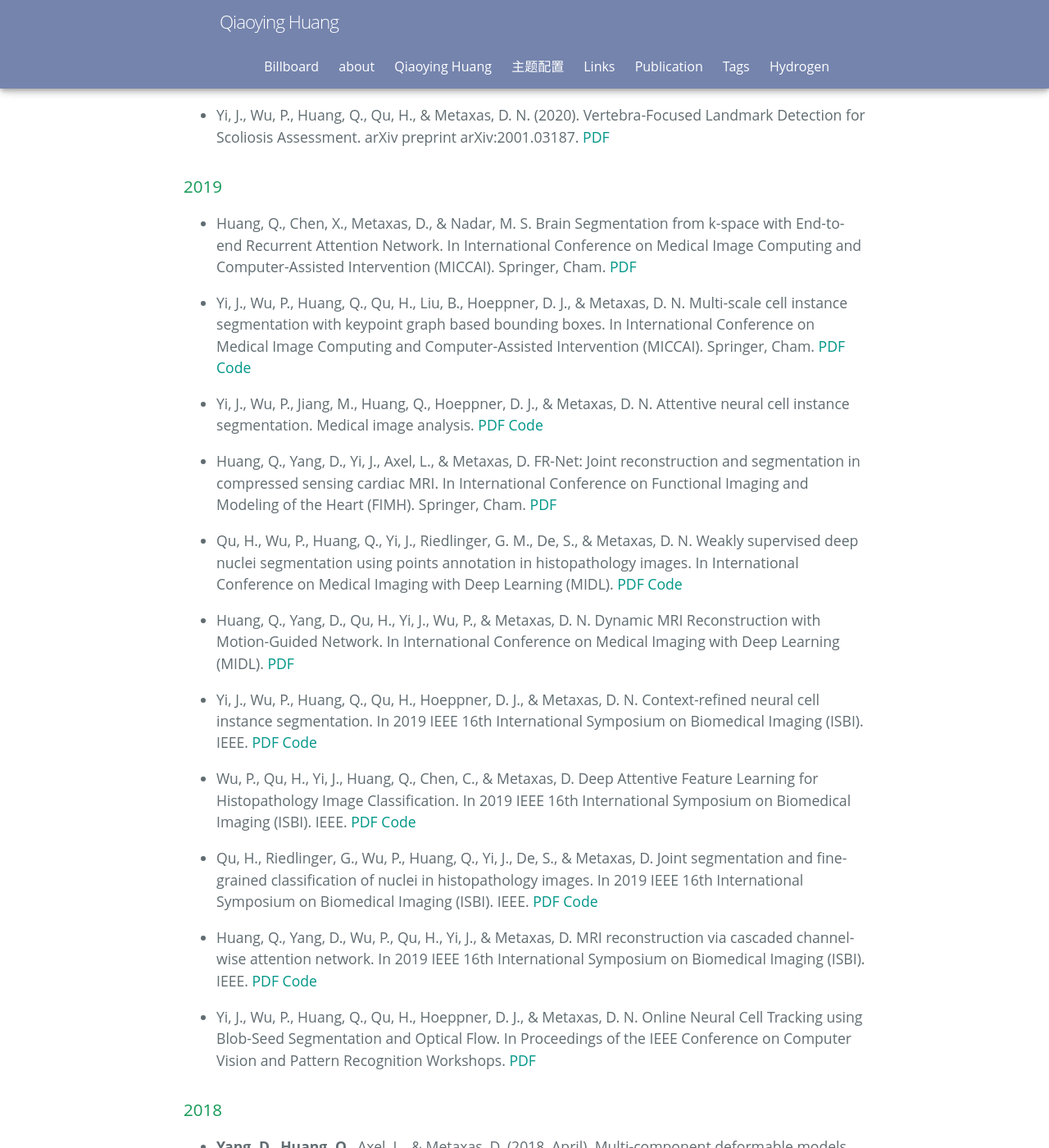
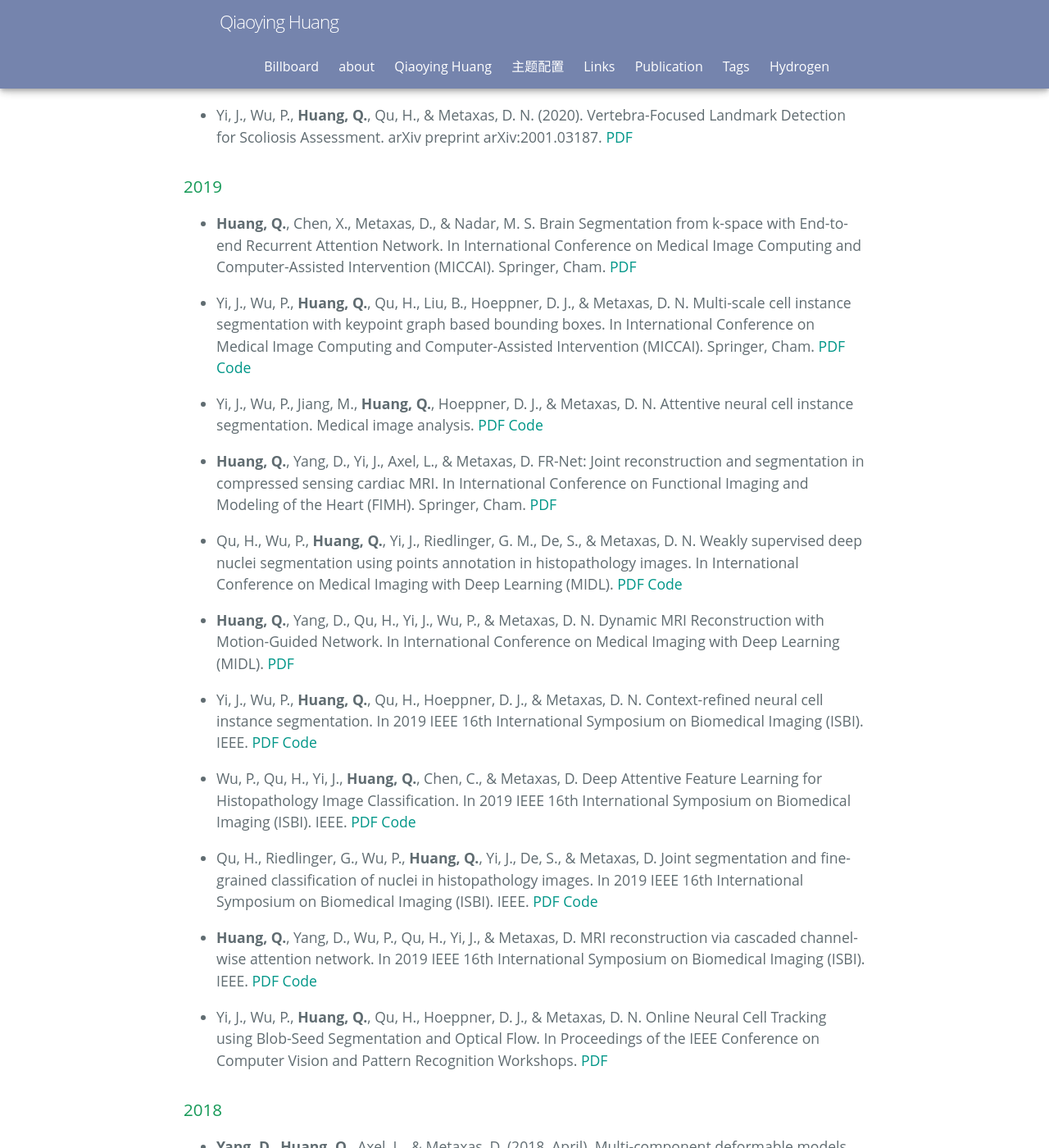
Before and after one commit to charwing10/charwing10.github.io, a Jekyll site: the page built from pages/publication.md, in a window 1280 px wide and 1400 px high, scrolled down 385 px. Shown: the whole window at 82% size. Built offline with Jekyll 4.4.1, drawn with Linux system fonts in a browser that asks for light colours; some web fonts are replaced; some of the changed lines change nothing that is shown; some of the changed text lies outside the part shown.

Commit message:
Update publication.md

```diff
--- a/pages/publication.md
+++ b/pages/publication.md
@@ -6,31 +6,40 @@
 ## Publications
 
 ### 2020
-* Yi, J., Wu, P., Huang, Q., Qu, H., & Metaxas, D. N. (2020). Vertebra-Focused Landmark Detection for Scoliosis Assessment. arXiv preprint arXiv:2001.03187.  [PDF](https://arxiv.org/abs/2001.03187)
+* Yi, J., Wu, P., __Huang, Q.__, Qu, H., & Metaxas, D. N. (2020). Vertebra-Focused Landmark Detection for Scoliosis Assessment. arXiv preprint arXiv:2001.03187.  [PDF](https://arxiv.org/abs/2001.03187)
 
 
 ### 2019
-* Huang, Q., Chen, X., Metaxas, D., & Nadar, M. S. Brain Segmentation from k-space with End-to-end Recurrent Attention Network. In International Conference on Medical Image Computing and Computer-Assisted Intervention (MICCAI). Springer, Cham.  [PDF](https://arxiv.org/abs/1812.02068)
+* __Huang, Q.__, Chen, X., Metaxas, D., & Nadar, M. S. Brain Segmentation from k-space with End-to-end Recurrent Attention Network. In International Conference on Medical Image Computing and Computer-Assisted Intervention (MICCAI). Springer, Cham.  [PDF](https://arxiv.org/abs/1812.02068)
 
-* Yi, J., Wu, P., Huang, Q., Qu, H., Liu, B., Hoeppner, D. J., & Metaxas, D. N. Multi-scale cell instance segmentation with keypoint graph based bounding boxes. In International Conference on Medical Image Computing and Computer-Assisted Intervention (MICCAI). Springer, Cham.  [PDF](https://arxiv.org/abs/1907.09140)  [Code](https://github.com/yijingru/KG_Instance_Segmentation)
+* Yi, J., Wu, P., __Huang, Q.__, Qu, H., Liu, B., Hoeppner, D. J., & Metaxas, D. N. Multi-scale cell instance segmentation with keypoint graph based bounding boxes. In International Conference on Medical Image Computing and Computer-Assisted Intervention (MICCAI). Springer, Cham.  [PDF](https://arxiv.org/abs/1907.09140)  [Code](https://github.com/yijingru/KG_Instance_Segmentation)
 
-* Yi, J., Wu, P., Jiang, M., Huang, Q., Hoeppner, D. J., & Metaxas, D. N. Attentive neural cell instance segmentation. Medical image analysis.  [PDF](https://www.sciencedirect.com/science/article/abs/pii/S1361841518308442)  [Code](https://github.com/yijingru/ANCIS-Pytorch)
+* Yi, J., Wu, P., Jiang, M., __Huang, Q.__, Hoeppner, D. J., & Metaxas, D. N. Attentive neural cell instance segmentation. Medical image analysis.  [PDF](https://www.sciencedirect.com/science/article/abs/pii/S1361841518308442)  [Code](https://github.com/yijingru/ANCIS-Pytorch)
 
-* Huang, Q., Yang, D., Yi, J., Axel, L., & Metaxas, D. FR-Net: Joint reconstruction and segmentation in compressed sensing cardiac MRI. In International Conference on Functional Imaging and Modeling of the Heart (FIMH). Springer, Cham.  [PDF](https://link.springer.com/chapter/10.1007/978-3-030-21949-9_38)
+* __Huang, Q.__, Yang, D., Yi, J., Axel, L., & Metaxas, D. FR-Net: Joint reconstruction and segmentation in compressed sensing cardiac MRI. In International Conference on Functional Imaging and Modeling of the Heart (FIMH). Springer, Cham.  [PDF](https://link.springer.com/chapter/10.1007/978-3-030-21949-9_38)
 
-* Qu, H., Wu, P., Huang, Q., Yi, J., Riedlinger, G. M., De, S., & Metaxas, D. N. Weakly supervised deep nuclei segmentation using points annotation in histopathology images. In International Conference on Medical Imaging with Deep Learning (MIDL).  [PDF](http://proceedings.mlr.press/v102/qu19a/qu19a.pdf)  [Code](https://github.com/huiqu18/WeaklySegPointAnno)
+* Qu, H., Wu, P., __Huang, Q.__, Yi, J., Riedlinger, G. M., De, S., & Metaxas, D. N. Weakly supervised deep nuclei segmentation using points annotation in histopathology images. In International Conference on Medical Imaging with Deep Learning (MIDL).  [PDF](http://proceedings.mlr.press/v102/qu19a/qu19a.pdf)  [Code](https://github.com/huiqu18/WeaklySegPointAnno)
 
-* Huang, Q., Yang, D., Qu, H., Yi, J., Wu, P., & Metaxas, D. N. Dynamic MRI Reconstruction with Motion-Guided Network. In International Conference on Medical Imaging with Deep Learning (MIDL).  [PDF](https://openreview.net/pdf?id=Bke-CJtel4)
+* __Huang, Q.__, Yang, D., Qu, H., Yi, J., Wu, P., & Metaxas, D. N. Dynamic MRI Reconstruction with Motion-Guided Network. In International Conference on Medical Imaging with Deep Learning (MIDL).  [PDF](https://openreview.net/pdf?id=Bke-CJtel4)
 
-* Yi, J., Wu, P., Huang, Q., Qu, H., Hoeppner, D. J., & Metaxas, D. N. Context-refined neural cell instance segmentation. In 2019 IEEE 16th International Symposium on Biomedical Imaging (ISBI). IEEE.  [PDF](https://ieeexplore.ieee.org/abstract/document/8759204)  [Code](https://github.com/yijingru/CRNCIS-Pytorch)
+* Yi, J., Wu, P., __Huang, Q.__, Qu, H., Hoeppner, D. J., & Metaxas, D. N. Context-refined neural cell instance segmentation. In 2019 IEEE 16th International Symposium on Biomedical Imaging (ISBI). IEEE.  [PDF](https://ieeexplore.ieee.org/abstract/document/8759204)  [Code](https://github.com/yijingru/CRNCIS-Pytorch)
 
-* Wu, P., Qu, H., Yi, J., Huang, Q., Chen, C., & Metaxas, D. Deep Attentive Feature Learning for Histopathology Image Classification. In 2019 IEEE 16th International Symposium on Biomedical Imaging (ISBI). IEEE.  [PDF](https://ieeexplore.ieee.org/abstract/document/8759267)  [Code](https://github.com/pxiangwu/attn-hist-classify)
+* Wu, P., Qu, H., Yi, J., __Huang, Q.__, Chen, C., & Metaxas, D. Deep Attentive Feature Learning for Histopathology Image Classification. In 2019 IEEE 16th International Symposium on Biomedical Imaging (ISBI). IEEE.  [PDF](https://ieeexplore.ieee.org/abstract/document/8759267)  [Code](https://github.com/pxiangwu/attn-hist-classify)
 
-* Qu, H., Riedlinger, G., Wu, P., Huang, Q., Yi, J., De, S., & Metaxas, D. Joint segmentation and fine-grained classification of nuclei in histopathology images. In 2019 IEEE 16th International Symposium on Biomedical Imaging (ISBI). IEEE.  [PDF](https://ieeexplore.ieee.org/abstract/document/8759457)  [Code](https://github.com/huiqu18/NucleiSegClas)
+* Qu, H., Riedlinger, G., Wu, P., __Huang, Q.__, Yi, J., De, S., & Metaxas, D. Joint segmentation and fine-grained classification of nuclei in histopathology images. In 2019 IEEE 16th International Symposium on Biomedical Imaging (ISBI). IEEE.  [PDF](https://ieeexplore.ieee.org/abstract/document/8759457)  [Code](https://github.com/huiqu18/NucleiSegClas)
 
-* Huang, Q., Yang, D., Wu, P., Qu, H., Yi, J., & Metaxas, D. MRI reconstruction via cascaded channel-wise attention network. In 2019 IEEE 16th International Symposium on Biomedical Imaging (ISBI). IEEE.  [PDF](https://arxiv.org/abs/1810.08229)  [Code](https://github.com/charwing10/isbi2019miccan)
+* __Huang, Q.__, Yang, D., Wu, P., Qu, H., Yi, J., & Metaxas, D. MRI reconstruction via cascaded channel-wise attention network. In 2019 IEEE 16th International Symposium on Biomedical Imaging (ISBI). IEEE.  [PDF](https://arxiv.org/abs/1810.08229)  [Code](https://github.com/charwing10/isbi2019miccan)
 
-* Yi, J., Wu, P., Huang, Q., Qu, H., Hoeppner, D. J., & Metaxas, D. N. Online Neural Cell Tracking using Blob-Seed Segmentation and Optical Flow. In Proceedings of the IEEE Conference on Computer Vision and Pattern Recognition Workshops.  [PDF](http://openaccess.thecvf.com/content_CVPRW_2019/papers/CVMI/Yi_Online_Neural_Cell_Tracking_Using_Blob-Seed_Segmentation_and_Optical_Flow_CVPRW_2019_paper.pdf)
+* Yi, J., Wu, P., __Huang, Q.__, Qu, H., Hoeppner, D. J., & Metaxas, D. N. Online Neural Cell Tracking using Blob-Seed Segmentation and Optical Flow. In Proceedings of the IEEE Conference on Computer Vision and Pattern Recognition Workshops.  [PDF](http://openaccess.thecvf.com/content_CVPRW_2019/papers/CVMI/Yi_Online_Neural_Cell_Tracking_Using_Blob-Seed_Segmentation_and_Optical_Flow_CVPRW_2019_paper.pdf)
 
 ### 2018
 * __Yang, D.__, __Huang, Q.__, Axel, L., & Metaxas, D. (2018, April). Multi-component deformable models coupled with 2D-3D U-Net for automated probabilistic segmentation of cardiac walls and blood. In 2018 IEEE 15th International Symposium on Biomedical Imaging (ISBI 2018) (pp. 479-483). IEEE.  [PDF](https://ieeexplore.ieee.org/abstract/document/8363620/)
+
+### 2017
+* __Huang, Q.__, Jia, C. K., Zhang, X., & Ye, Y. Learning discriminative subspace models for weakly supervised face detection. IEEE Transactions on Industrial Informatics.  [PDF](https://ieeexplore.ieee.org/abstract/document/8039221/)
+
+### 2015
+* __Huang, Q.__, You, Z., Zhang, X., & Zhou, Y. Prediction of protein–protein interactions with clustered amino acids and weighted sparse representation. International journal of molecular sciences.  [PDF](https://www.mdpi.com/1422-0067/16/5/10855)
+
+### 2014
+* __Huang, Q.__, You, Z., Li, S., & Zhu, Z. Using Chou's amphiphilic Pseudo-Amino Acid Composition and Extreme Learning Machine for prediction of Protein-protein interactions. In 2014 International Joint Conference on Neural Networks (IJCNN). IEEE.  (PDF)(https://ieeexplore.ieee.org/abstract/document/6889476/)
```
